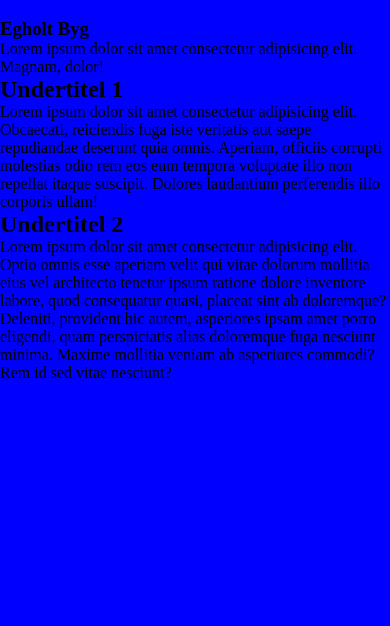
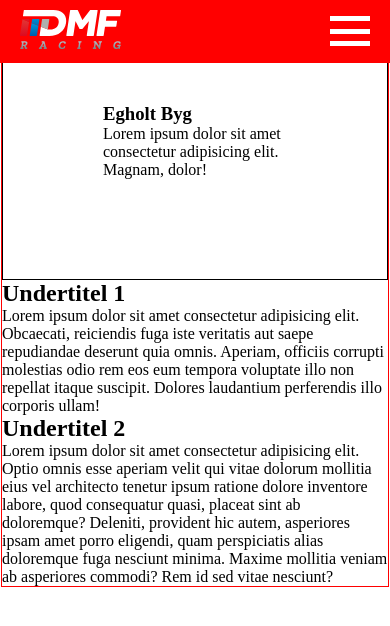
Before and after one commit to NJ-NicolaiJohnsen/EgholtByg, a plain HTML site: page index.html in a window 390 px wide. Drawn offline with Linux system fonts and the light colour scheme.

Commit message:
added header to mobile version

```diff
--- a/index.html
+++ b/index.html
@@ -10,13 +10,27 @@
         <meta name="description" content="">
         <meta name="viewport" content="width=device-width, initial-scale=1">
         <link rel="stylesheet" href="css/main.css">
+        <link rel="stylesheet" href="css/style.css">
     </head>
     <body>
 
         <header>
             <div class="logo-div">
-                <img class="logo" src="" alt="">
+                <img class="logo" src="images\Logo-top.svg" alt="Egholt-byg logo">
             </div>
+            <nav class="nav">
+                <div class="menu-icon">
+                    <div class="menu-icon-part"></div>
+                    <div class="menu-icon-part"></div>
+                    <div class="menu-icon-part"></div>
+                </div>
+                <ul class="nav-items">
+                    <li class=""><a  href='#'>Ydelser</a></li>
+                    <li class=""><a  href='#'>Ydelser</a></li>
+                    <li class=""><a  href='#'>Ydelser</a></li>
+                    <li class=""><a  href='#'>Ydelser</a></li>
+                </ul>
+            </nav>
         </header>
 
         <main class="main">
--- a/scss/main.scss
+++ b/scss/main.scss
@@ -2,11 +2,14 @@
 @import './_resets';
 
 
-.main {
 
-    #{&}__article {
-        display: flex;
 
-    }
+.main__article {
+    display: flex;
+    flex-direction: row;
 
 }
+
+.main__article__content {
+    display: flex;
+}
```
Also changed, not shown: css/main.css, css/style.css, images/Logo-top.svg (added).
